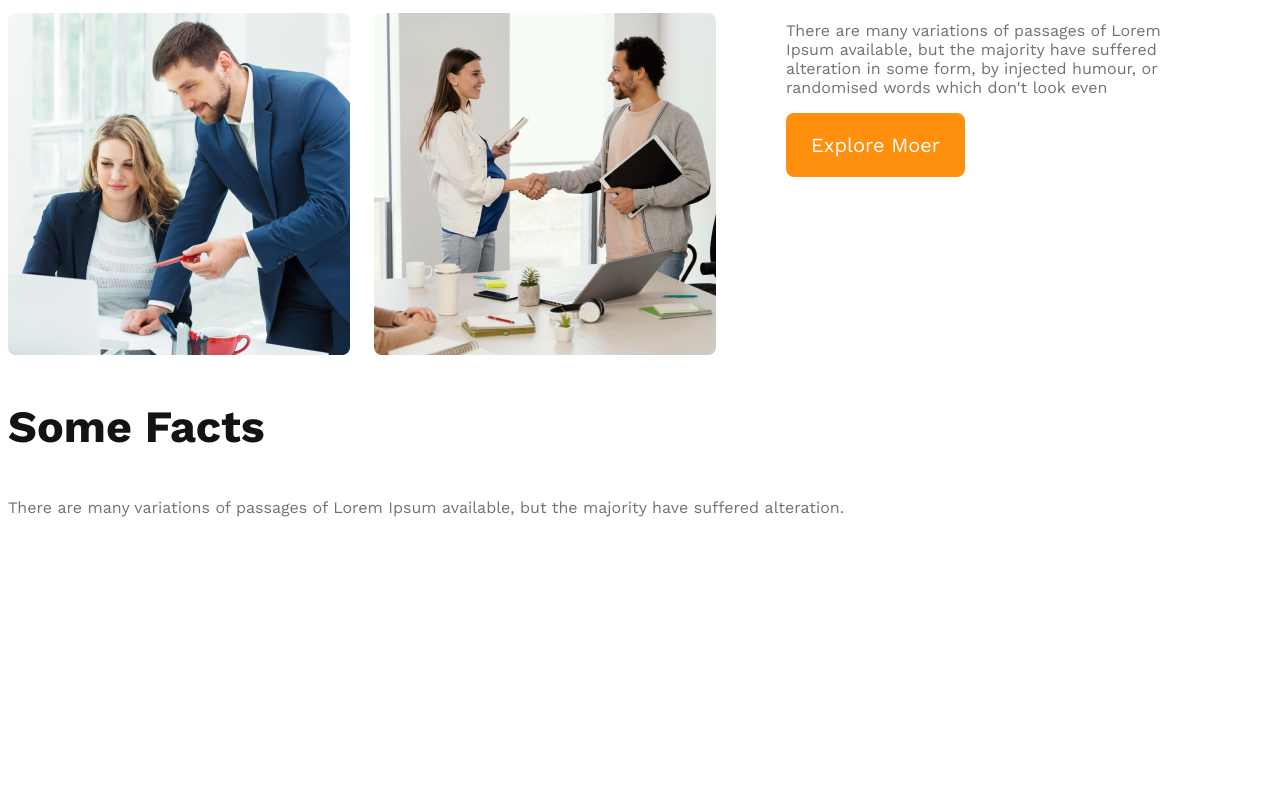
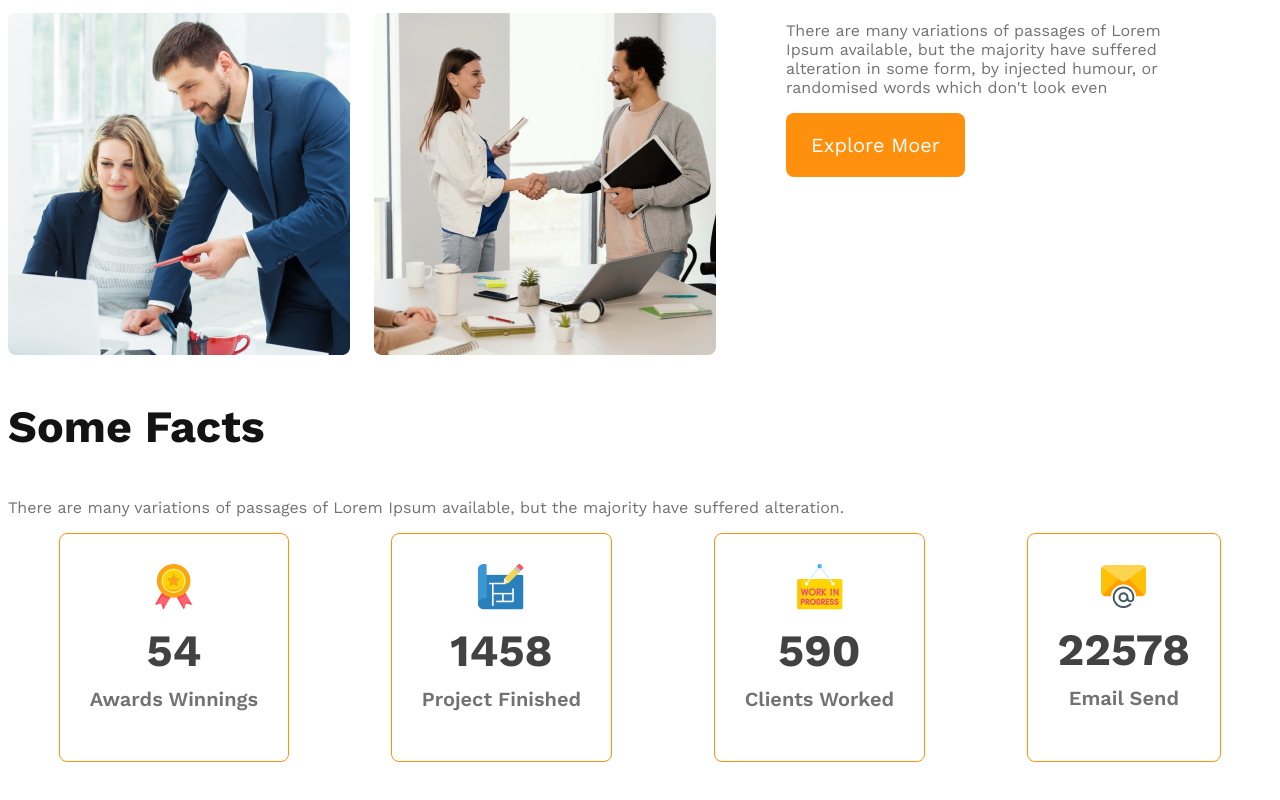
Before and after one commit to jashimwd/g3-architects-resources-main, a plain HTML site: page index.html in a window 1280 px wide. Shown: the part 1434-2234 px from the top of the page. Before the commit the page ends 2021 px from the top, so only its background shows below. Drawn offline with nearby package versions, Linux system fonts and the light colour scheme.

Commit message:
added facts cart created

```diff
--- a/index.html
+++ b/index.html
@@ -55,6 +55,30 @@
           <section class="facts">
             <h3 class="section-title">Some Facts</h3>
             <p class="text-light-gray">There are many variations of passages of Lorem Ipsum available, but the majority have suffered alteration.</p>
+            <div class="facts-card-container">
+                <!-- .card*4>img+h2.card-stats+p.card-title. text-light-gray -->
+                <div class="card">
+                    <img src="images/icons/ribon.png" alt="">
+                    <h2 class="card-stats">54</h2>
+                    <p class="card-title text-light-gray">Awards Winnings</p>
+                </div>
+                <div class="card">
+                    <img src="images/icons/projects.png" alt="">
+                    <h2 class="card-stats">1458</h2>
+                    <p class="card-title text-light-gray">Project Finished</p>
+                </div>
+                <div class="card">
+                    <img src="images/icons/customers.png" alt="">
+                    <h2 class="card-stats">590</h2>
+                    <p class="card-title text-light-gray">Clients Worked</p>
+                </div>
+                <div class="card">
+                    <img src="images/icons/email.png" alt="">
+                    <h2 class="card-stats">22578</h2>
+                    <p class="card-title text-light-gray">Email Send</p>
+                </div>
+
+            </div>
           </section>
     </main>
 
--- a/styles/architects.css
+++ b/styles/architects.css
@@ -98,6 +98,28 @@ main{
     color: #FF900E;
     font-weight: 700;
 }
+/* facts section */
+.facts-card-container{
+    display: flex;
+    justify-content: space-around;
+}
+.facts-card-container .card{
+    border-radius: 8px;
+    border: 1px solid #FF900E;
+    text-align: center;
+    padding: 30px;
+}
+.facts-card-container .card-title{
+    font-weight: 600;
+    font-size: 1.25rem;
+    margin-top: 5px;
+}
+.facts-card-container .card-stats{
+    font-size: 2.8rem;
+    color: #424242;
+    margin-top: 10px;
+    margin-bottom: 10px;
+}
 
 
 /* responsive media queries */
```
